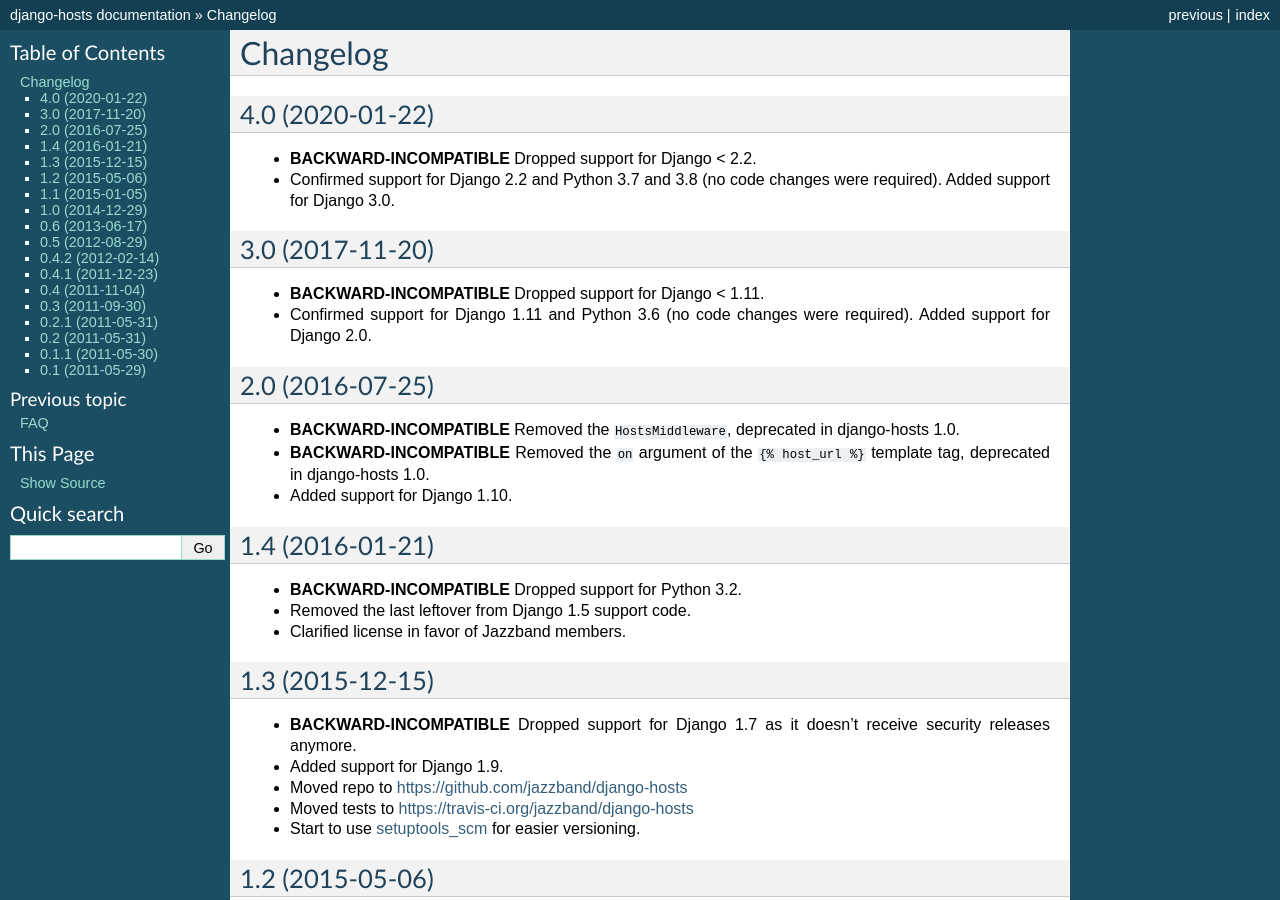
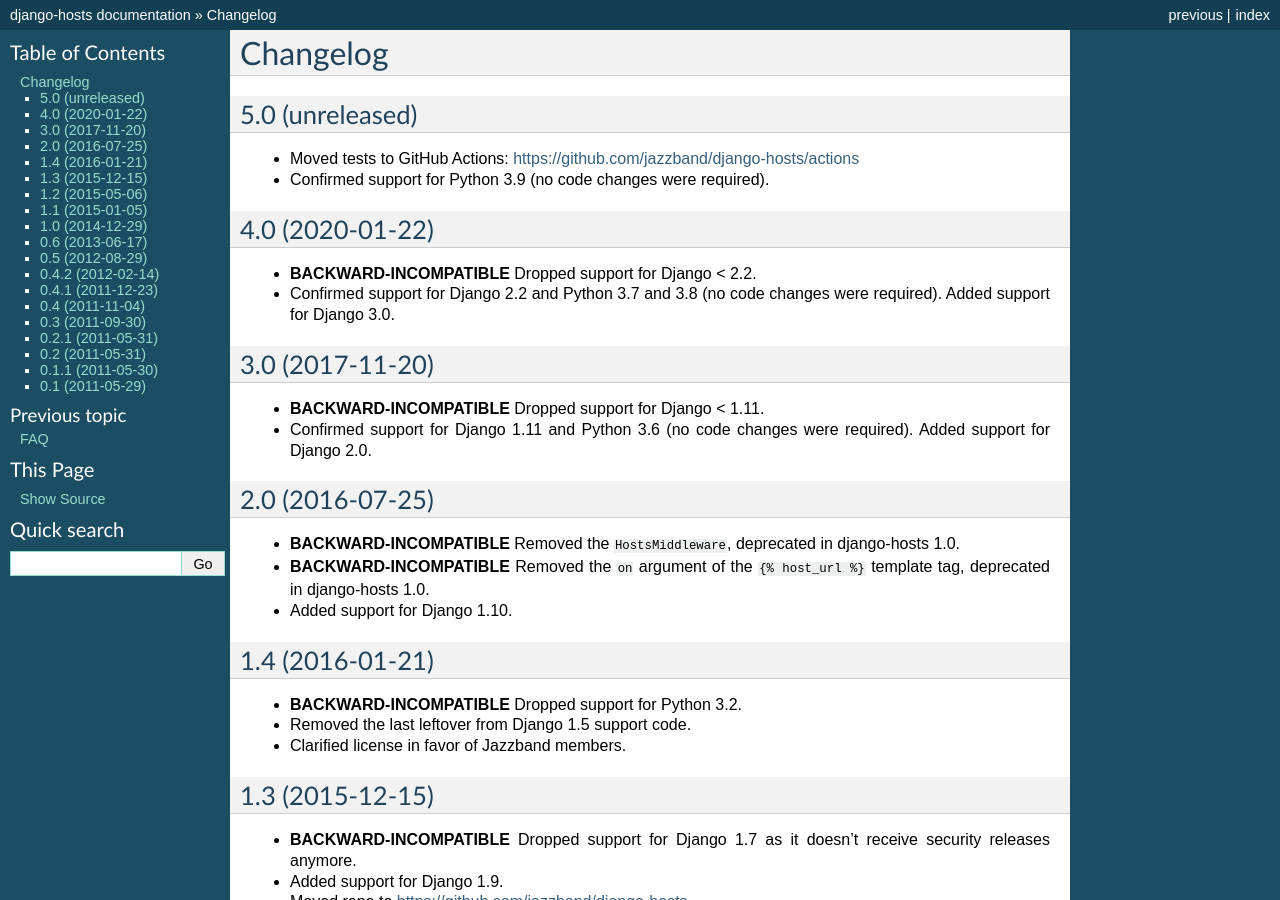
Before and after one commit to jazzband/django-hosts, a Sphinx documentation site: the page built from docs/changelog.rst, in a window 1280 px wide and 900 px high. Built offline with Sphinx 7.4.7, drawn with Linux system fonts in a browser that asks for light colours; the version number could not be read and is left out.

Commit message:
Updated trove classifiers and changelog.

```diff
--- a/docs/changelog.rst
+++ b/docs/changelog.rst
@@ -1,5 +1,12 @@
 Changelog
 =========
+
+5.0 (unreleased)
+----------------
+
+- Moved tests to GitHub Actions: https://github.com/jazzband/django-hosts/actions
+
+- Confirmed support for Python 3.9 (no code changes were required).
 
 4.0 (2020-01-22)
 ----------------
--- a/setup.py
+++ b/setup.py
@@ -37,5 +37,6 @@
         'Programming Language :: Python :: 3.6',
         'Programming Language :: Python :: 3.7',
         'Programming Language :: Python :: 3.8',
+        'Programming Language :: Python :: 3.9',
     ],
 )
```
